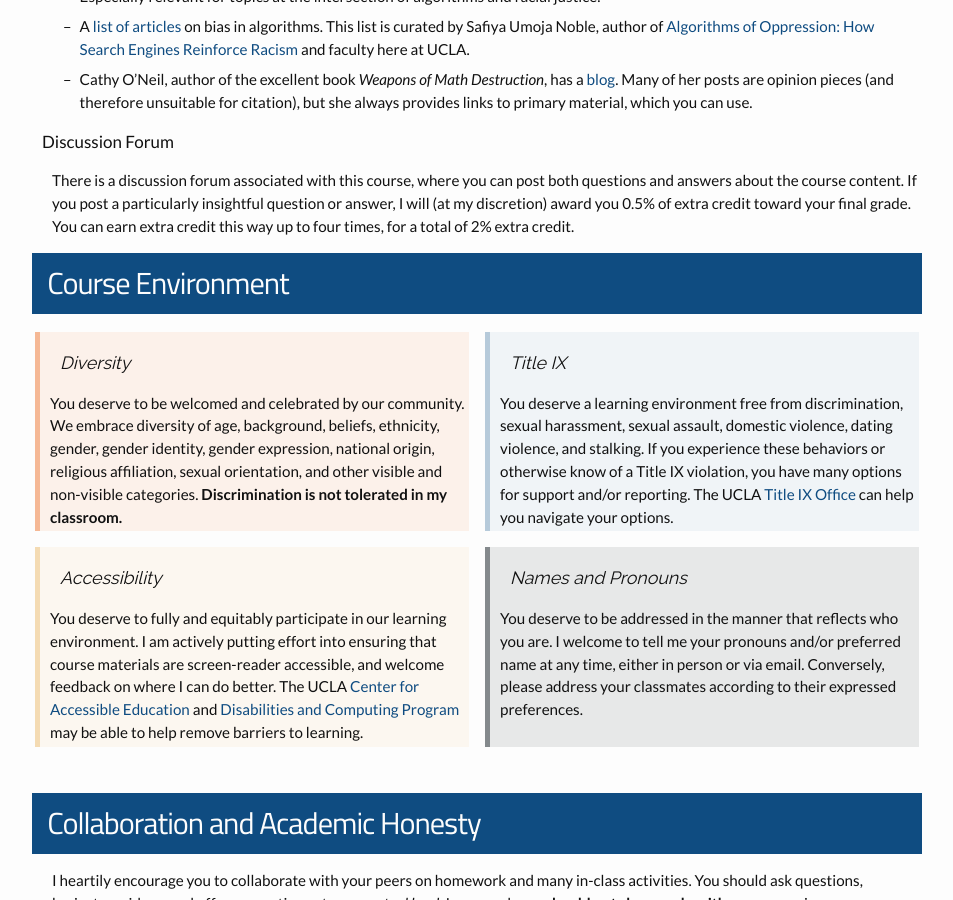
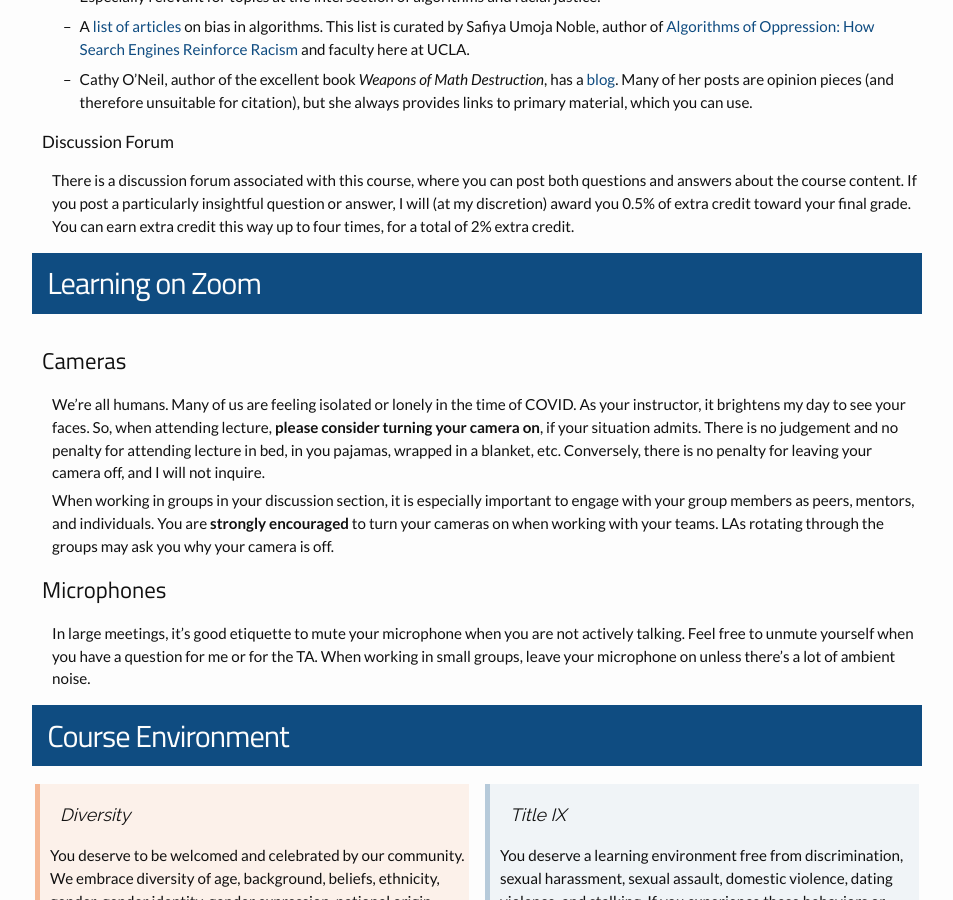
Before and after one commit to PhilChodrow/PIC16A, a Jekyll site: the page built from syllabus.md, in a window 1280 px wide and 900 px high, scrolled down 3466 px. Shown: the whole window, without its empty margins (163-1116 px from the left). Built offline with Jekyll 4.4.1, drawn with Linux system fonts in a browser that asks for light colours; nearby versions of some CDN libraries; some of the changed text lies outside the part shown.

Commit message:
syllabus update

```diff
--- a/syllabus.md
+++ b/syllabus.md
@@ -143,6 +143,18 @@ You are free to use any sources to which you have access. If you are having trou
 
 There is a discussion forum associated with this course, where you can post both questions and answers about the course content. If you post a particularly insightful question or answer, I will (at my discretion) award you 0.5% of extra credit toward your final grade. You can earn extra credit this way up to four times, for a total of 2% extra credit.
 
+<div class="fancy-h1">Learning on Zoom</div>
+
+## Cameras
+
+  We're all humans. Many of us are feeling isolated or lonely in the time of COVID. As your instructor, it brightens my day to see your faces. So, when attending lecture, **please consider turning your camera on**, if your situation admits. There is no judgement and no penalty for attending lecture in bed, in you pajamas, wrapped in a blanket, etc. Conversely, there is no penalty for leaving your camera off, and I will not inquire.
+
+  When working in groups in your discussion section, it is especially important to engage with your group members as peers, mentors, and individuals. You are **strongly encouraged** to turn your cameras on when working with your teams. LAs rotating through the groups may ask you why your camera is off.
+
+## Microphones
+
+  In large meetings, it's good etiquette to mute your microphone when you are not actively talking. Feel free to unmute yourself when you have a question for me or for the TA. When working in small groups, leave your microphone on unless there's a lot of ambient noise.
+
 <div class="fancy-h1">Course Environment </div>
 
 <div class="blocks">
@@ -191,6 +203,18 @@ If you are struggling with a problem on a homework assignment, or wondering abou
 ## General Academic Concerns
 
 If you have concerns about your grades, general understanding, or ability to keep up in the course, you should initiate a conversation with me. We will set up a separate meeting to make sure you have the resources you need to succeed in PIC16A.
+
+## Screen Reader Accessibility
+
+It is my sincere goal to ensure that this course is accessible to users of screen readers. It has come to my attention that, the posted lecture notes, it may at times be difficult for screen reader users to distinguish between code input  and code output. I have done the following:
+
+1. Code blocks are preceded by an indicator of the form `In [2]`, standing for "Input Number 2."
+2. When a code block returns a value, the output is preceded by an indicator of the form `Out[2]`, standing for "Output Number 2."
+3. When a code block does not return a value, such as when a `print` statement is used, the output is not preceded by an output indicator. Instead, I have added a comment `# ---` between the input code and the printed output.
+
+Thus, input and output blocks are separated by either an `Out[2]` indicator or a comment `# ---`.
+
+If you have additional suggestions for how the course can be better made accessible to users of screen readers or other assistive technologies, I will receive them gratefully.
 
 <div class="fancy-h1"> Listening </div>
 
```
Also changed, not shown: schedule.md (+23 -23 lines), 1 other file.
